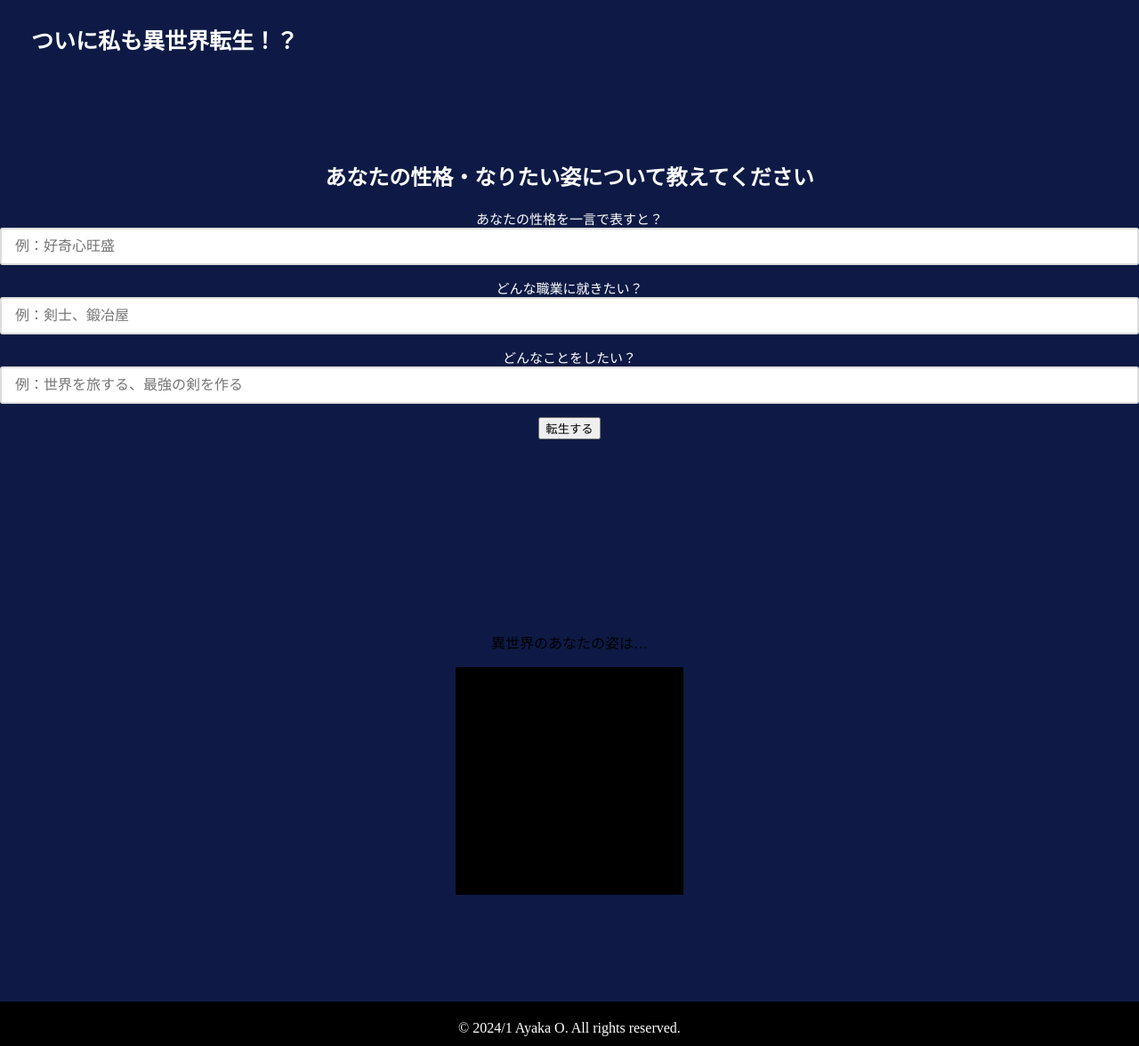
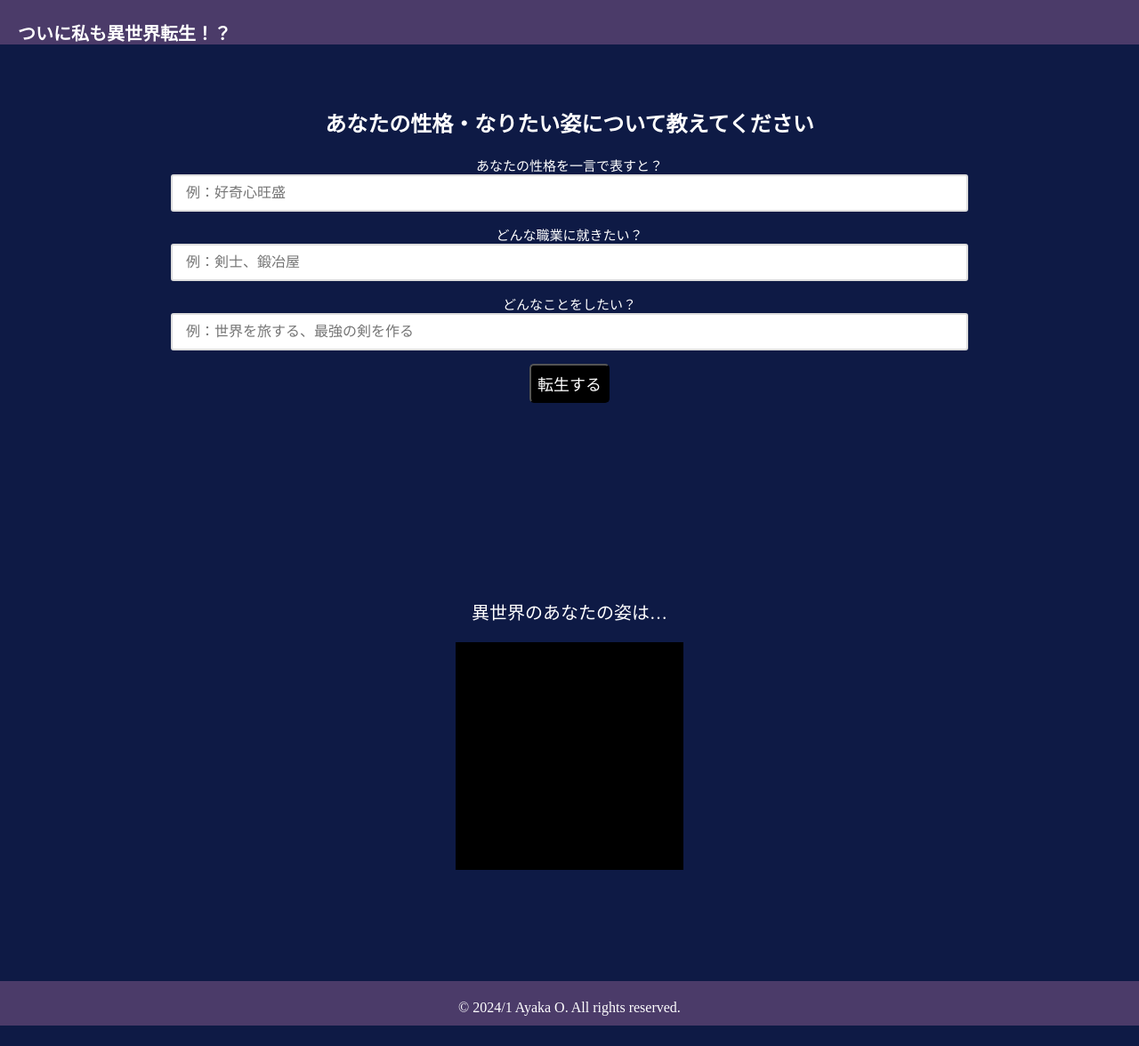
Before and after one commit to okichan06/FantasyCharacter, a Flask app: page /prompt in a window 1280 px wide. Shown: the whole page at 89% size. After the commit the page ends 1153 px from the top, so only its background shows below. Run offline with Flask 3, Linux system fonts and the light colour scheme.

Commit message:
changed header&other designed

```diff
--- a/static/css/style.css
+++ b/static/css/style.css
@@ -1,5 +1,5 @@
 * {
-  box-sizing: border-box;
+  box-sizing: border-box; /*横幅の解釈をpadding, borderまでとする*/
 }
 
 body{
@@ -9,11 +9,10 @@ body{
 }
 
 header {
-  height: 60px;
+  height: 50px;
   width: 100%;
-  padding: 0px 15px 10px;
-  background-color: #0e1a45;
-  /* position: fixed; */
+  background-color: #4B3B69;
+  position: fixed;
   top: 0;
   z-index: 10;
   display: flex;
@@ -22,9 +21,9 @@ header {
 .title{
   text-decoration: none;
   display: block;
-  line-height: 60px;
-  padding: 0 20px;
-  font-size: 25px;
+  line-height: 50px;
+  padding: 0px 20px 15px 20px;
+  font-size: 20px;
   color: #ffffff;
 }
 
@@ -34,7 +33,7 @@ header {
     background-size: cover;
     width: 100%;
     height: 550px;
-
+    margin:50px 0px 0px;
     text-align: center;
     display: flex;
     justify-content: center;
@@ -43,6 +42,7 @@ header {
 
 .prologue {
     font-size: 25px;
+    font-weight: bold;
     color: #000000;
 }
 
@@ -122,17 +122,32 @@ header {
 }
 
 .input{
-    width: 100%; /*親要素いっぱい広げる*/
+    width: 70%; /*親要素いっぱい広げる*/
     padding: 10px 15px; /*ボックスを大きくする*/
     font-size: 16px;
     border-radius: 3px; /*ボックス角の丸み*/
     border: 2px solid #ddd; /*枠線*/
-    box-sizing: border-box; /*横幅の解釈をpadding, borderまでとする*/
 }
 
-.rights{
-  color: #ffffff;
+.click_btn {
+  font-family: 'Yu Mincho Light','YuMincho','Yu Mincho','游明朝体',serif;
+  display       : inline-block;
+  text-align    : center;      /* 文字位置   */
+  cursor        : pointer;     /* カーソル   */
+  padding       : 7px;   /* 余白       */
+  /* line-height   : 1em;       1行の高さ
+  transition    : .3s;         なめらか変化 */
+  font-size     : 18px;
+  color         : #ffffff;
+  background-color: #000000;
+  border-radius: 5px;
+  text-decoration: none;
 }
+.click_btn:hover {
+  color         : #000066;     /* 背景色     */
+  background    : #ffffff;     /* 文字色     */
+}
+
 
 #first2 h1{
   color: #ffffff;
@@ -146,11 +161,19 @@ header {
     padding-bottom: 100px;
 }
 
+.result{
+  font-size: 20px;
+  color:#ffffff;
+}
 
 footer{
   width: 100%; /* 幅いっぱいを指定 */
   height: 50px; /* 高さを指定 */
-  background: #000000;/* 背景色を指定 */
+  background: #4B3B69;/* 背景色を指定 */
   text-align: center;
   padding-top: 5px;
 }
+
+.rights{
+  color: #ffffff;
+}
--- a/templates/prompt.html
+++ b/templates/prompt.html
@@ -24,9 +24,7 @@
           <input class="input" type="text" name="Input_Do" placeholder="例：世界を旅する、最強の剣を作る" required>
         </label>
       </p>
-      <div class="click_btn">
-        <input type="submit" value='転生する'>
-      </div>
+        <input type="submit" value='転生する' class="click_btn">
     </form>
   </div>
 </section>
```
